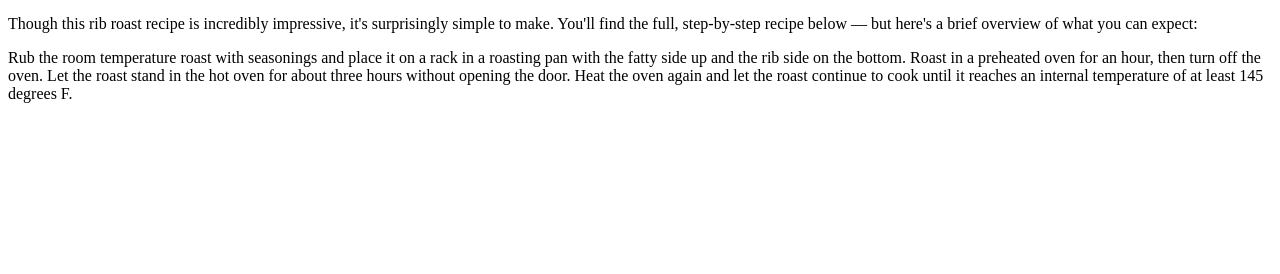
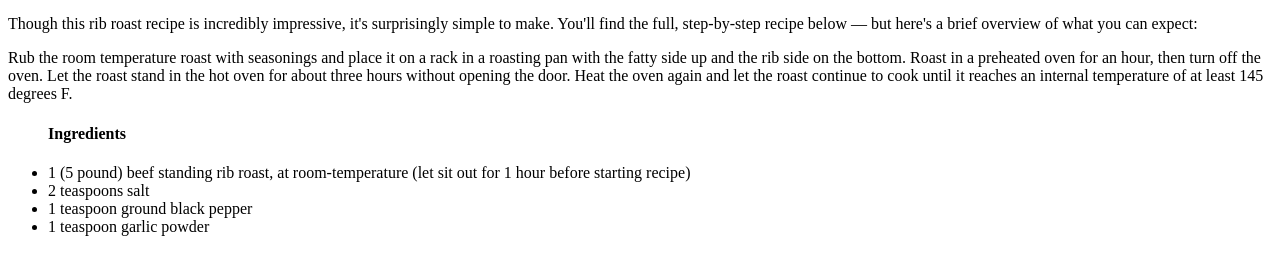
Before and after one commit to AwakenSIN/odin-recipes, a plain HTML site: page recipes/rib-roast.html in a window 1280 px wide. Shown: the part 428-702 px from the top of the page. Drawn offline with Linux system fonts and the light colour scheme.

Commit message:
added ingredient list

```diff
--- a/recipes/rib-roast.html
+++ b/recipes/rib-roast.html
@@ -12,6 +12,13 @@
     <p>Though this rib roast recipe is incredibly impressive, it's surprisingly simple to make. You'll find the full, step-by-step recipe below — but here's a brief overview of what you can expect:</p>
     <p>Rub the room temperature roast with seasonings and place it on a rack in a roasting pan with the fatty side up and the rib side on the bottom. Roast in a preheated oven for an hour, then turn off the oven. Let the roast stand in the hot oven for about three hours without opening the door. Heat the oven again and let the roast continue to cook until it reaches an internal temperature of at least 145 degrees F.
     </p>
+    <ul>
+        <h4>Ingredients</h4>
+        <li>1 (5 pound) beef standing rib roast, at room-temperature (let sit out for 1 hour before starting recipe)</li>
+        <li>2 teaspoons salt</li>
+        <li>1 teaspoon ground black pepper</li>
+        <li>1 teaspoon garlic powder</li>
+    </ul>
 
 </body>
 </html>
```
